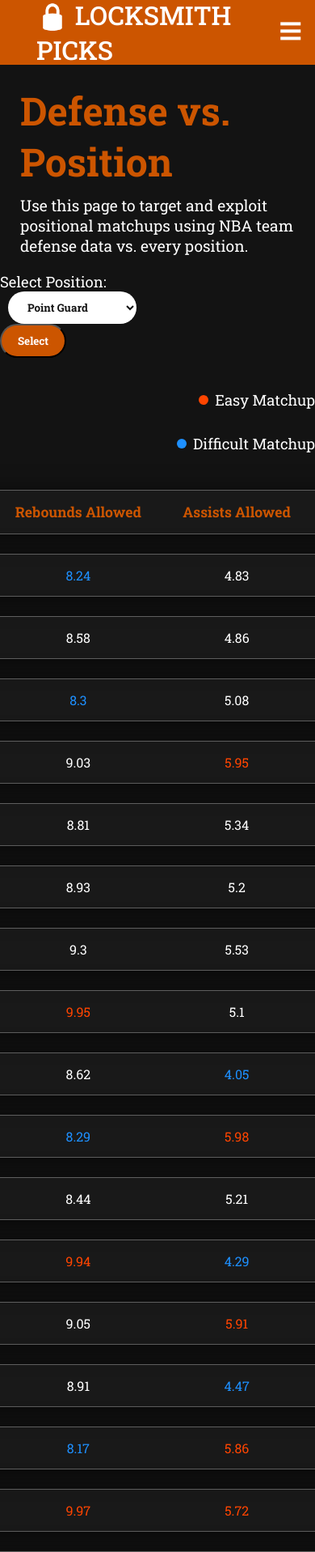
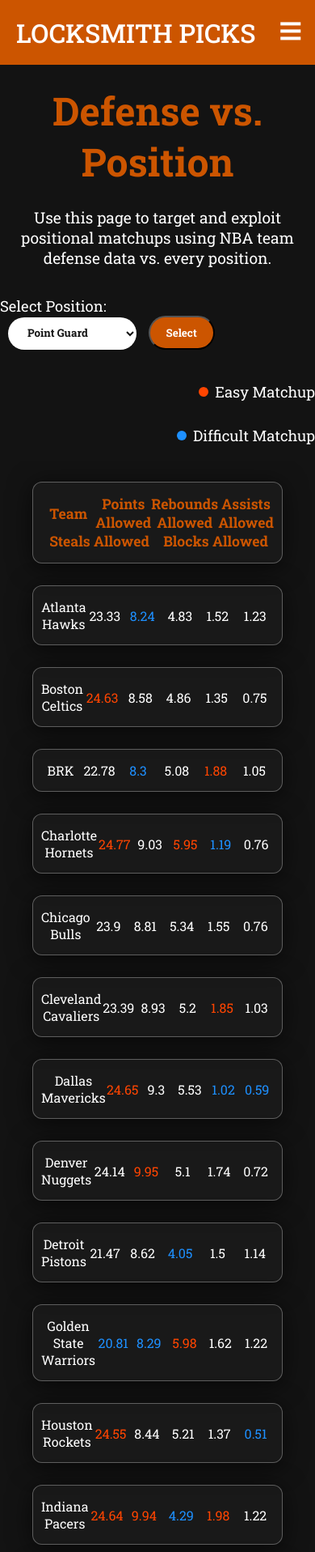
Before and after one commit to pmaddula4/locksmith-picks, a Django app: page /defvpos/ in a window 390 px wide; the page is wider, and only the part inside the window is pictured. Shown: the top 1917 px of that part at 81% size. Run offline with Django 5.2, Linux system fonts and the light colour scheme; data comes from the database, SQL or seed files in the repository.

Commit message:
styled all pages to work with mobile screens

```diff
--- a/locksmith_picks_app/static/locksmith_picks_app/styles.css
+++ b/locksmith_picks_app/static/locksmith_picks_app/styles.css
@@ -112,31 +112,40 @@
     }
 
     .navbar__menu {
-        display: grid;
-        grid-template-columns: auto;
+        position: absolute;
+        top: 100%;
+        right: 0%;
         margin: 0;
         width: 100%;
         position: absolute;
         top: -1000px;
         opacity: 0;
         transition: all 0.5s ease;
-        height: 50vh;
         z-index: -1;
         background: #CC5500;
+        flex-direction: column;
+        align-items: center;
+        gap: 2rem;
+        padding-top: 50px;
     }
 
     .navbar__menu.active {
+        position: absolute;
+        top: 100%;
+        right: 0%;
         background: #CC5500;
         top: 100%;
         opacity: 1;
         transition: all 0.5s ease;
         z-index: 99;
-        height: 50vh;
+        height: auto;
+        width: 100%;
+        max-width: 1080px;
         font-size: 1.6rem;
-    }
-
-    #navbar__logo {
-        padding-left: 25px;
+        flex-direction: column;
+        align-items: center;
+        display: flex;
+        padding-bottom: 50px;
     }
 
     .navbar__item {
@@ -410,15 +420,15 @@
 .dvp h1 {
     font-size: 3rem;
     color: #CC5500;
-    text-align: left;
-    padding: 25px 25px 0 25px;
+    text-align: center;
+    padding: 25px 0 0;
 }
 
 .dvp p {
     font-size: 1.2rem;
     color: #fff;
-    text-align: left;
-    padding: 10px 25px;
+    text-align: center;
+    padding: 25px 25px;
 }
 
 .dvp-tools {
@@ -475,22 +485,26 @@
     font-size: 1.15rem;
 }
 
-
 .dvp-table-container {
+    overflow-x: auto;
+    -webkit-overflow-scrolling: touch;
     display: flex;
     justify-content: center;
     padding: 10px 40px 20px;
     width: 100%;
+    max-width: 100%;
 }
 
 .dvp-table {
     width: auto;
-    max-width: 1200px;
+    max-width: none;
     margin: 0 auto;
     border-collapse: separate;
     border-spacing: 0px 15px;
     color: #fff;
     text-align: center;
+    width: max-content;
+    min-width: 1200px;
 }
 
 .row-card {
@@ -501,6 +515,7 @@
     margin-bottom: 9px;
     min-width: 1200px;
     box-shadow: 0 4px 30px rgba(0,0,0,0.6);
+    width: max-content
 }
 
 .row-card a {
@@ -561,6 +576,41 @@
     margin: 0 10px;
 }
 
+@media screen and (max-width: 1080px) {
+    .pos-select {
+        padding: 0 90px 0 0;
+    }
+
+    .key {
+        padding: 0 0 0 90px;
+    }
+
+    .dvp-table {
+        width: 100%;
+        margin: 0 auto;
+        min-width: unset;
+        max-width: 100%;
+    }
+
+    .row-card {
+        width: 100%;
+        min-width: unset;
+        margin: 0 auto 12px;
+    }
+
+    .row-flex {
+        flex-wrap: wrap;
+    }
+
+    .dvp-table-container {
+        overflow-x: hidden;
+    }
+
+    .dvp-table tr {
+        max-width: 100%;
+    }
+}
+
 .l10 {
     background-color: #131313;
     min-height: 100vh;
--- a/locksmith_picks_app/templates/locksmith_picks_app/base.html
+++ b/locksmith_picks_app/templates/locksmith_picks_app/base.html
@@ -13,7 +13,7 @@
 <body>
     <nav class="navbar">
         <div class="navbar__container">
-            <a href="{% url 'index' %}" id="navbar__logo">🔒 LOCKSMITH PICKS</a>
+            <a href="{% url 'index' %}" id="navbar__logo">LOCKSMITH PICKS</a>
             <div class="navbar__toggle" id="mobile-menu">
                 <span class="bar"></span>
                 <span class="bar"></span>
@@ -38,5 +38,6 @@
     </nav>
     {% block content %}
     {% endblock %}
+    <script src="{% static 'locksmith_picks_app/app.js' %}"></script>
 </body>
 </html>
--- a/locksmith_picks_app/templates/locksmith_picks_app/index.html
+++ b/locksmith_picks_app/templates/locksmith_picks_app/index.html
@@ -43,5 +43,4 @@
             </div>
         </div>
     </section>
-    <script src="{% static 'locksmith_picks_app/app.js' %}"></script>
 {% endblock %}
```
Also changed, not shown: other parts of locksmith_picks_app/static/locksmith_picks_app/styles.css (+30 -19 lines).
